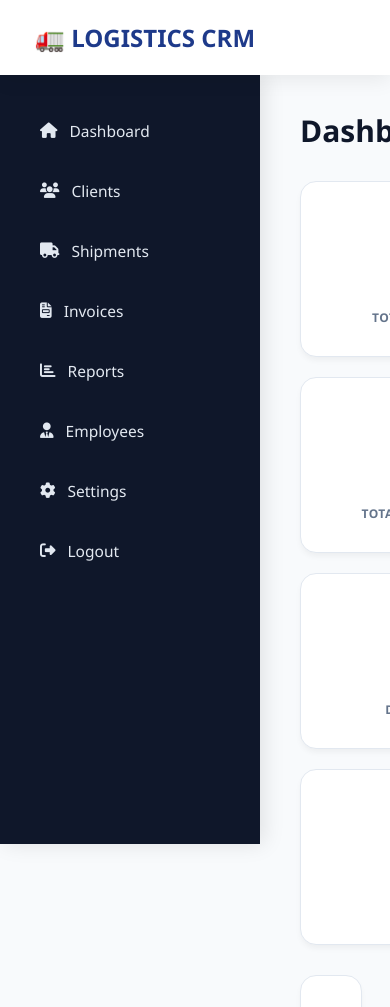
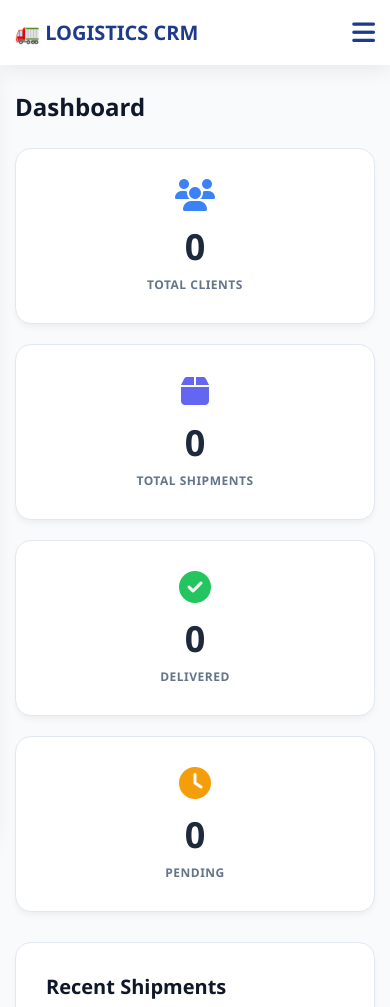
Before and after one commit to sukumar001reddyp-creator/logistics-crm, a Flask app: page / in a window 390 px wide; the page is wider, and only the part inside the window is pictured. Shown: the top 1007 px of that part. Run offline with Flask 3, Linux system fonts and the light colour scheme; a user stored in the database is signed in; data that the repository does not hold is empty; some libraries are stand-ins or nearby versions.

Commit message:
fixed base.html

```diff
--- a/templates/base.html
+++ b/templates/base.html
@@ -29,17 +29,17 @@
             top: 0;
             left: 0;
             right: 0;
-            height: 75px;
+            height: 70px;
             background: white;
             box-shadow: 0 4px 20px rgba(0,0,0,0.08);
             display: flex;
             align-items: center;
-            padding: 0 35px;
+            padding: 0 20px;
             z-index: 1000;
         }
 
         .brand {
-            font-size: 24px;
+            font-size: 22px;
             font-weight: 800;
             color: var(--primary);
             display: flex;
@@ -47,15 +47,17 @@
             gap: 10px;
         }
 
-        /* Sidebar - Width తగ్గించాం */
+        /* Sidebar */
         .sidebar {
-            width: 260px;           /* ← ఇది తగ్గించాం */
+            width: 260px;
             background: #0f172a;
             position: fixed;
-            top: 75px;
+            top: 70px;
             bottom: 0;
-            padding: 30px 20px;
+            padding: 25px 20px;
             box-shadow: 4px 0 20px rgba(0,0,0,0.1);
+            overflow-y: auto;
+            transition: all 0.3s;
         }
 
         .menu {
@@ -66,7 +68,6 @@
             margin-bottom: 8px;
             border-radius: 12px;
             transition: 0.3s;
-            overflow: hidden;
         }
 
         .menu li a {
@@ -82,7 +83,6 @@
 
         .menu li:hover, .menu li.active {
             background: var(--accent);
-            transform: translateX(5px);
         }
 
         .menu li:hover a, .menu li.active a {
@@ -91,15 +91,69 @@
 
         /* Main Content */
         .main-content {
-            margin-left: 260px;     /* ← ఇది కూడా update చేశాం */
-            padding: 110px 40px 40px;
+            margin-left: 260px;
+            padding: 100px 30px 40px;
+            min-height: 100vh;
         }
 
         .page-title {
-            font-size: 30px;
+            font-size: 28px;
             font-weight: 700;
             color: #0f172a;
-            margin-bottom: 30px;
+            margin-bottom: 25px;
+        }
+
+        /* ==================== MOBILE RESPONSIVE ==================== */
+        @media (max-width: 992px) {
+            .sidebar {
+                width: 240px;
+            }
+            .main-content {
+                margin-left: 240px;
+                padding: 100px 20px 40px;
+            }
+        }
+
+        @media (max-width: 768px) {
+            .sidebar {
+                position: fixed;
+                left: -260px;           /* Hidden by default on mobile */
+                z-index: 999;
+                box-shadow: 5px 0 25px rgba(0,0,0,0.2);
+            }
+
+            .main-content {
+                margin-left: 0;
+                padding: 90px 15px 30px;
+            }
+
+            .top-bar {
+                padding: 0 15px;
+                height: 65px;
+            }
+
+            .brand {
+                font-size: 20px;
+            }
+
+            .page-title {
+                font-size: 24px;
+            }
+        }
+
+        /* Mobile Menu Toggle Button */
+        .menu-toggle {
+            display: none;
+            font-size: 26px;
+            color: var(--primary);
+            cursor: pointer;
+            margin-left: auto;
+        }
+
+        @media (max-width: 768px) {
+            .menu-toggle {
+                display: block;
+            }
         }
     </style>
 </head>
@@ -107,9 +161,10 @@
 
 <div class="top-bar">
     <div class="brand">🚛 LOGISTICS CRM</div>
+    <i class="fas fa-bars menu-toggle" onclick="toggleSidebar()"></i>
 </div>
 
-<div class="sidebar">
+<div class="sidebar" id="sidebar">
     <ul class="menu">
         <li {% if active == 'dashboard' %}class="active"{% endif %}><a href="/"><i class="fas fa-home"></i> Dashboard</a></li>
         <li {% if active == 'clients' %}class="active"{% endif %}><a href="/clients"><i class="fas fa-users"></i> Clients</a></li>
@@ -131,5 +186,23 @@
     {% block content %}{% endblock %}
 </div>
 
+<script>
+    function toggleSidebar() {
+        const sidebar = document.getElementById('sidebar');
+        sidebar.style.left = sidebar.style.left === '0px' ? '-260px' : '0px';
+    }
+
+    // Close sidebar when clicking outside (optional improvement)
+    document.addEventListener('click', function(event) {
+        const sidebar = document.getElementById('sidebar');
+        const toggleBtn = document.querySelector('.menu-toggle');
+        if (window.innerWidth <= 768 &&
+            !sidebar.contains(event.target) &&
+            !toggleBtn.contains(event.target)) {
+            sidebar.style.left = '-260px';
+        }
+    });
+</script>
+
 </body>
 </html>
```
